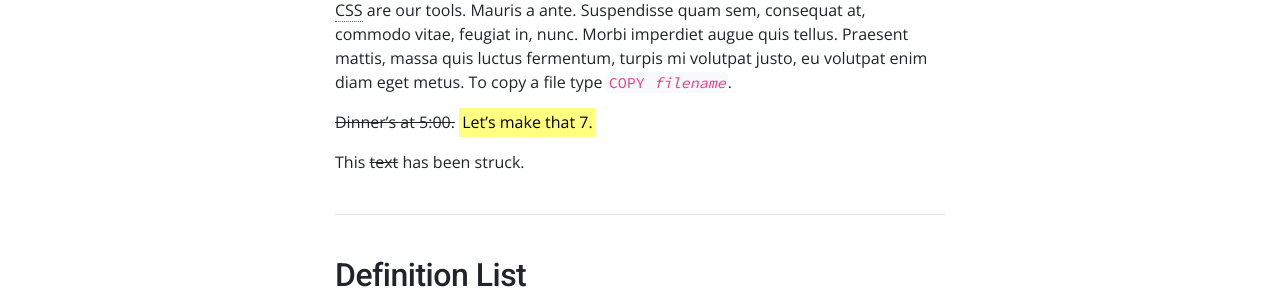
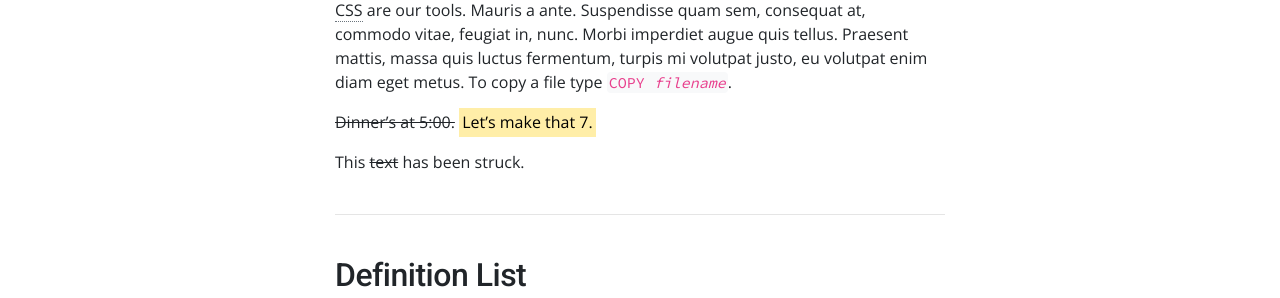
Before and after one commit to jefx07/jefx07.github.io, a Jekyll site: the page built from test_1.md, in a window 1280 px wide. Shown: the part 755-1053 px from the top of the page. Built offline with Jekyll 4.4.1, drawn with Linux system fonts in a browser that asks for light colours.

Commit message:
small tweaks, again

```diff
--- a/_layouts/default.html
+++ b/_layouts/default.html
@@ -6,8 +6,10 @@
 
     {% include navbar.html %}
 
-    <main class="site-content container" id="content" role="main">
-      {{ content }}
+    <main class="site-content" id="content" role="main">
+      <div class="container">
+        {{ content }}
+      </div>
     </main>
 
     {% include footer.html %}
--- a/_sass/scss/_custom.scss
+++ b/_sass/scss/_custom.scss
@@ -39,7 +39,7 @@
 $headings-margin-bottom:      .75rem;
 $headings-font-family:        $font-family-roboto;
 
-$mark-bg:                     #ffff80;
+$mark-bg:                     #ffeea8;
 
 $blockquote-font-size:        ($font-size-base * 1.125);
 $blockquote-footer-font-size: .9375rem;
--- a/_sass/site-custom.scss
+++ b/_sass/site-custom.scss
@@ -476,8 +476,10 @@
   padding-top: 3rem;
   padding-bottom: 4rem;
 
-  @media (min-width: 768px) {
-    max-width: 40em;
+  > .container {
+    @media (min-width: 768px) {
+      max-width: 40em;
+    }
   }
 }
 
```
